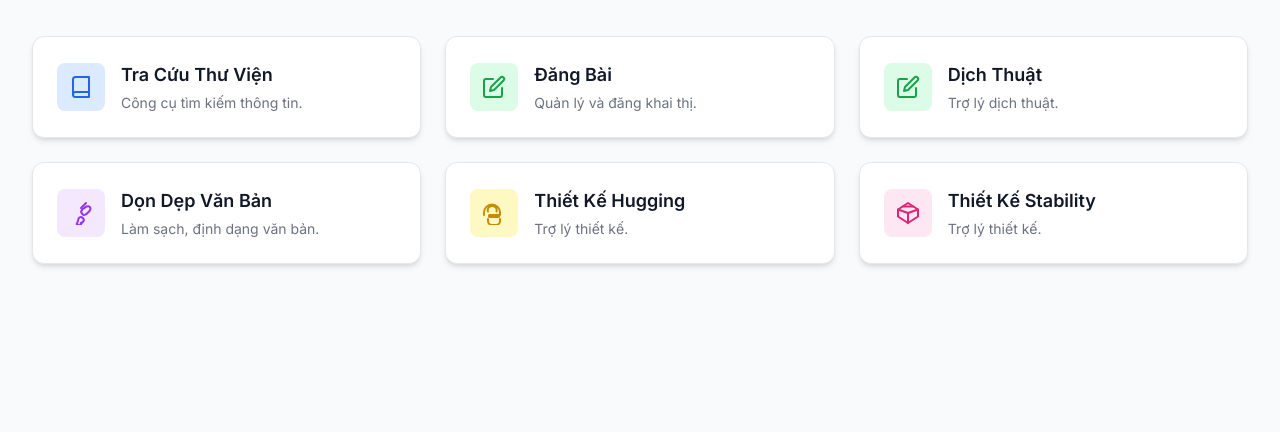
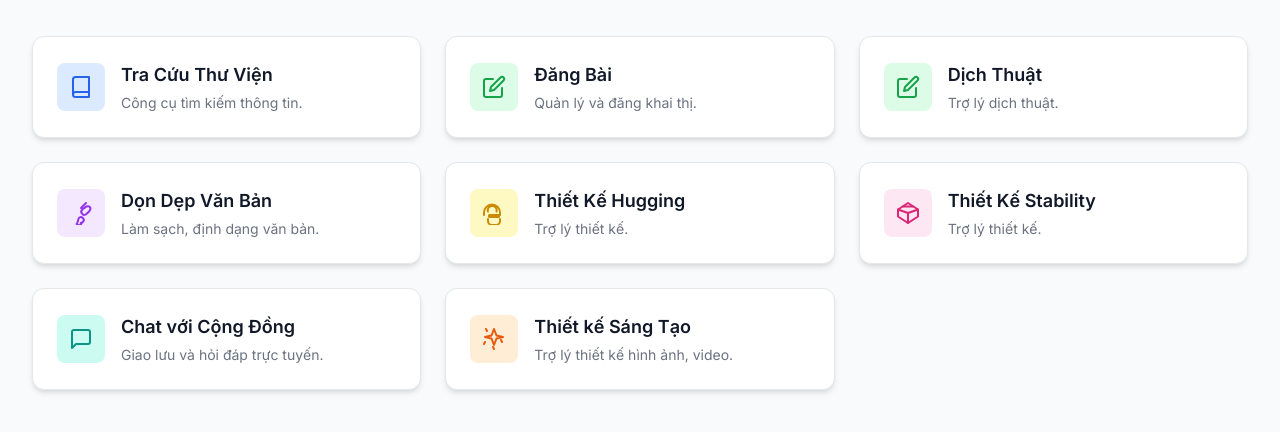
Before and after one commit to phatnguphatngon/nhom-hoang-phap, a website: page home.html in a window 1280 px wide. Shown: the part 68-500 px from the top of the page. Drawn offline with nearby package versions, Linux system fonts and the light colour scheme; sample sign-in values are in the browser's storage.

Commit message:
Update home.html

```diff
--- a/home.html
+++ b/home.html
@@ -87,6 +87,18 @@
                             <div><h3 class="text-lg font-semibold text-gray-900">Thiết Kế Stability</h3><p class="text-gray-500 mt-1 text-sm">Trợ lý thiết kế.</p></div>
                         </div>
                     </a>
+                    <a href="https://chat.pmtl.site" class="menu-card block bg-white rounded-xl p-6 shadow-md border border-gray-200">
+                        <div class="flex items-center space-x-4">
+                            <div class="flex-shrink-0 bg-teal-100 text-teal-600 rounded-lg p-3"><svg xmlns="http://www.w3.org/2000/svg" width="24" height="24" viewBox="0 0 24 24" fill="none" stroke="currentColor" stroke-width="2" stroke-linecap="round" stroke-linejoin="round"><path d="M21 15a2 2 0 0 1-2 2H7l-4 4V5a2 2 0 0 1 2-2h14a2 2 0 0 1 2 2z"></path></svg></div>
+                            <div><h3 class="text-lg font-semibold text-gray-900">Chat với Cộng Đồng</h3><p class="text-gray-500 mt-1 text-sm">Giao lưu và hỏi đáp trực tuyến.</p></div>
+                        </div>
+                    </a>
+                    <a href="https://trolysangtao.pmtl.site" class="menu-card block bg-white rounded-xl p-6 shadow-md border border-gray-200">
+                        <div class="flex items-center space-x-4">
+                            <div class="flex-shrink-0 bg-orange-100 text-orange-600 rounded-lg p-3"><svg xmlns="http://www.w3.org/2000/svg" width="24" height="24" viewBox="0 0 24 24" fill="none" stroke="currentColor" stroke-width="2" stroke-linecap="round" stroke-linejoin="round"><path d="M12 2L14.5 8.5L21 10L14.5 11.5L12 18L9.5 11.5L3 10L9.5 8.5L12 2Z"/><path d="M4 2L5 4"/><path d="M19 13L20 15"/><path d="M2 17L3 15"/><path d="M12 22L11 20"/></svg></div>
+                            <div><h3 class="text-lg font-semibold text-gray-900">Thiết kế Sáng Tạo</h3><p class="text-gray-500 mt-1 text-sm">Trợ lý thiết kế hình ảnh, video.</p></div>
+                        </div>
+                    </a>
                 </div>
             </div>
         </main>
@@ -111,6 +123,8 @@
                 <a href="/dondepvanban.html" class="dropdown-link flex items-center px-4 py-2 text-gray-700 hover:bg-gray-100"><span>Dọn Dẹp Văn Bản</span></a>
                 <a href="https://thietkehungging.onrender.com/" class="dropdown-link flex items-center px-4 py-2 text-gray-700 hover:bg-gray-100"><span>Thiết Kế Hugging</span></a>
                 <a href="https://thietkestability.onrender.com/" class="dropdown-link flex items-center px-4 py-2 text-gray-700 hover:bg-gray-100"><span>Thiết Kế Stability</span></a>
+                <a href="https://chat.pmtl.site" class="dropdown-link flex items-center px-4 py-2 text-gray-700 hover:bg-gray-100"><span>Chat với Cộng Đồng</span></a>
+                <a href="https://trolysangtao.pmtl.site" class="dropdown-link flex items-center px-4 py-2 text-gray-700 hover:bg-gray-100"><span>Thiết kế Sáng Tạo</span></a>
 				<div class="border-t my-2"></div>
                 <button id="logoutButton" class="w-full text-left flex items-center px-4 py-2 text-red-600 hover:bg-red-50">
                     <svg xmlns="http://www.w3.org/2000/svg" width="24" height="24" viewBox="0 0 24 24" fill="none" stroke="currentColor" stroke-width="2" stroke-linecap="round" stroke-linejoin="round" class="w-5 h-5 mr-3"><path d="M9 21H5a2 2 0 0 1-2-2V5a2 2 0 0 1 2-2h4"></path><polyline points="16 17 21 12 16 7"></polyline><line x1="21" y1="12" x2="9" y2="12"></line></svg>
```
